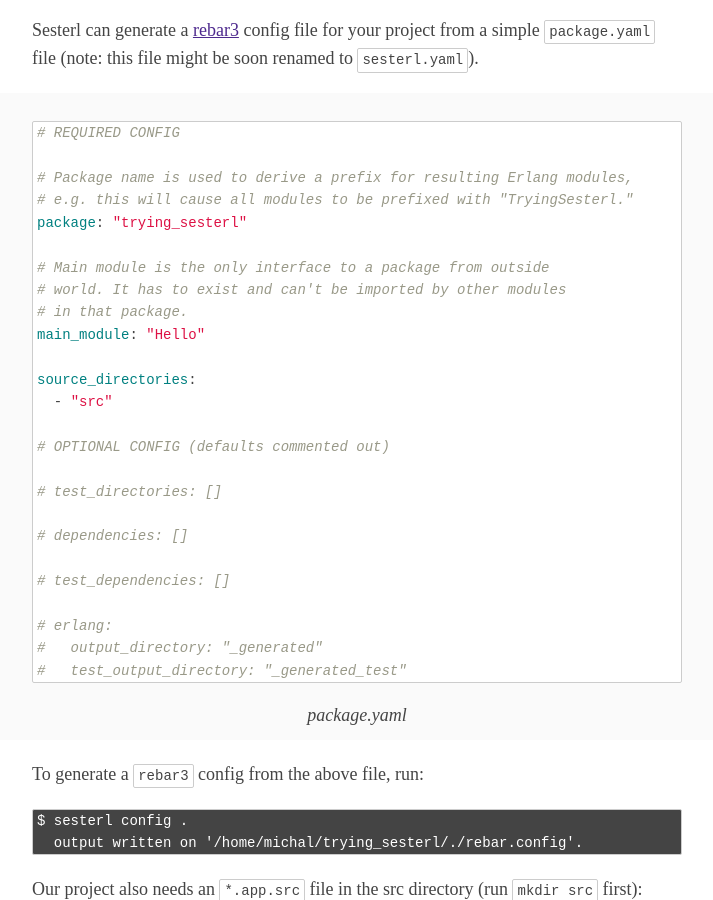
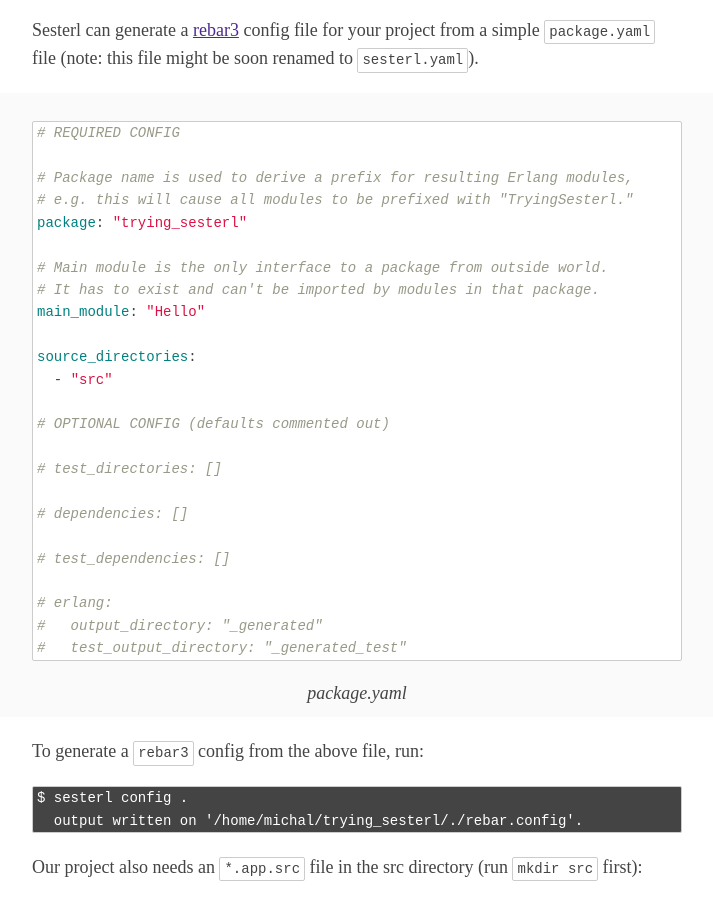
Before and after one commit to michallepicki/blog, a Jekyll site: the page built from _posts/2021-06-06-notes-on-using-sesterl.md, in a window 1280 px wide and 900 px high, scrolled down 659 px. Shown: the whole window, without its empty margins (283-996 px from the left). Built offline with Jekyll 4.4.1, drawn with Linux system fonts in a browser that asks for light colours.

Commit message:
Update 2021-06-06-notes-on-using-sesterl.md

```diff
--- a/_posts/2021-06-06-notes-on-using-sesterl.md
+++ b/_posts/2021-06-06-notes-on-using-sesterl.md
@@ -32,9 +32,8 @@ Sesterl can generate a [rebar3](https://github.com/erlang/rebar3) config file fo
 # e.g. this will cause all modules to be prefixed with "TryingSesterl."
 package: "trying_sesterl"
 
-# Main module is the only interface to a package from outside
-# world. It has to exist and can't be imported by other modules
-# in that package.
+# Main module is the only interface to a package from outside world.
+# It has to exist and can't be imported by modules in that package.
 main_module: "Hello"
 
 source_directories:
```
